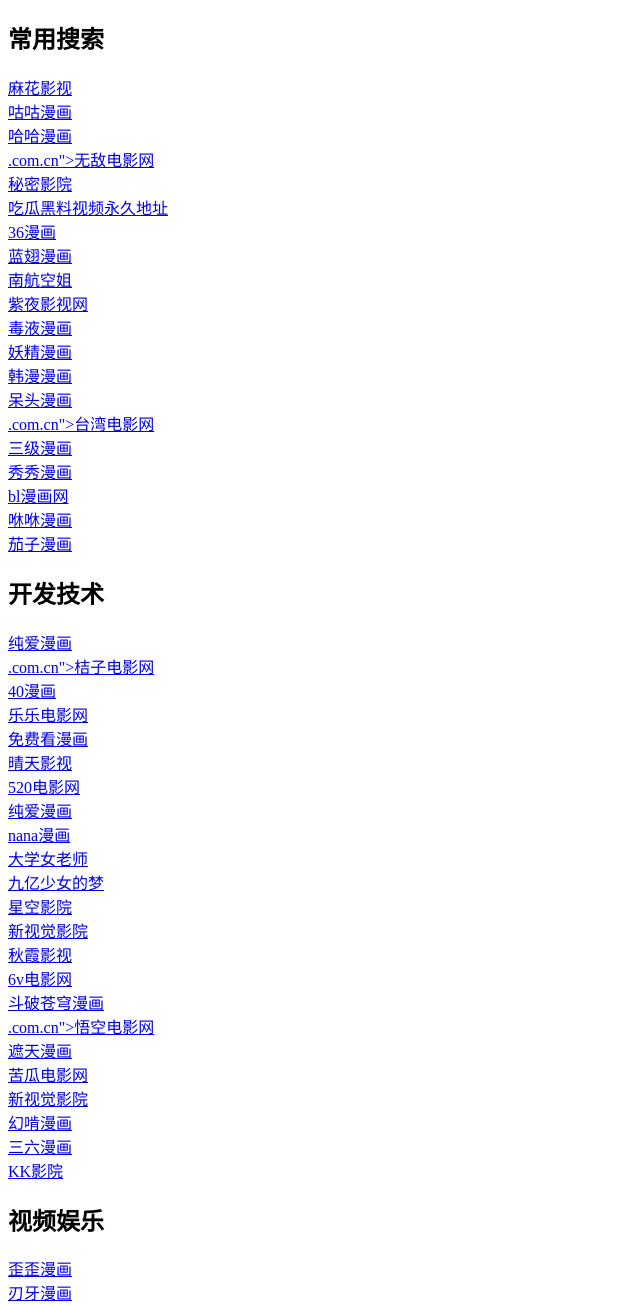
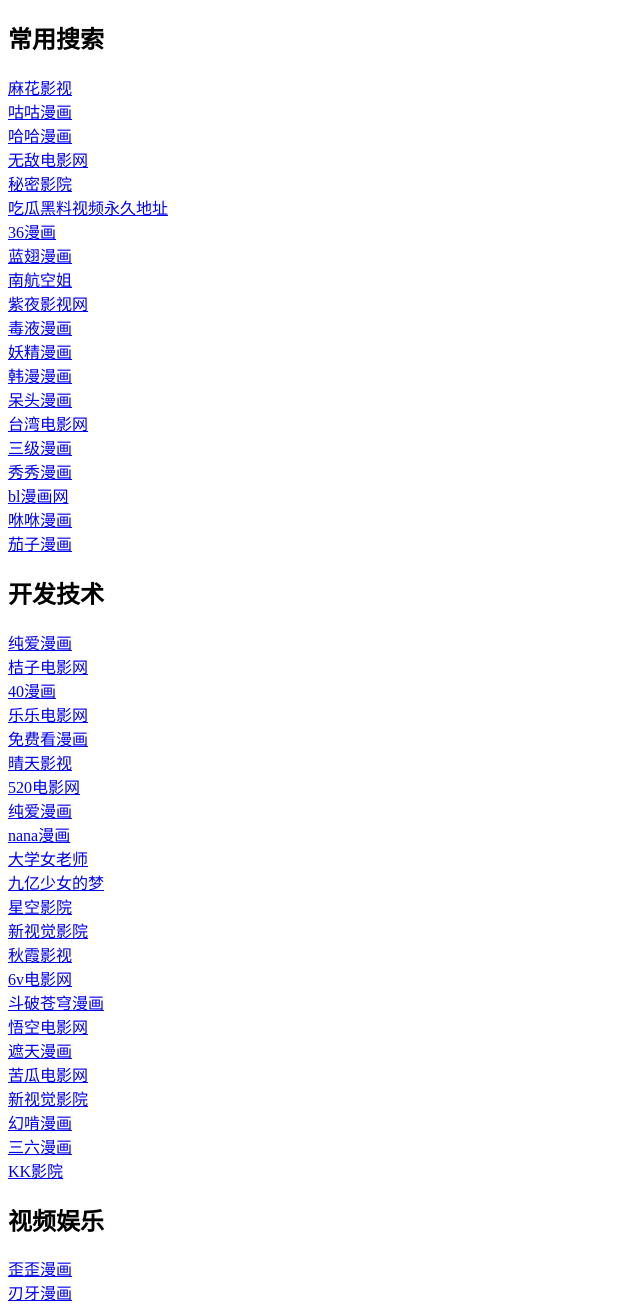
Before and after one commit to zuipianzaiwangzhidaohang/zuipianzaiwangzhidaohang.github.io, a plain HTML site: page index.html in a window 1280 px wide. Shown: the top 1305 px of the page, without its empty margins (0-640 px from the left). Drawn offline with Linux system fonts and the light colour scheme.

Commit message:
Update index.html

```diff
--- a/index.html
+++ b/index.html
@@ -13,7 +13,7 @@
 <a href="https://www.mahuayingshi-ac.com.cn">麻花影视</a><br>
 <a href="https://gugumanhua-cn.com.cn">咕咕漫画</a><br>
 <a href="https://hahamanhua-book.com.cn">哈哈漫画</a><br>
-<a href="https://www.wudidianyingwang-cn">.com.cn">无敌电影网</a><br>
+<a href="https://www.wudidianyingwang-">无敌电影网</a><br>
 <a href="https://mimiyingyuan-ac.com.cn">秘密影院</a><br>
 <a href="https://www.chiguaheiliaoshipinyongjiudizhi-app.com.cn">吃瓜黑料视频永久地址</a><br>
 <a href="https://www.36manhua-book.com.cn">36漫画</a><br>
@@ -24,7 +24,7 @@
 <a href="https://www.yaojingmanhua-h5.com.cn">妖精漫画</a><br>
 <a href="https://www.hanmanmanhua-book.com.cn">韩漫漫画</a><br>
 <a href="https://daitoumanhua-app.com.cn">呆头漫画</a><br>
-<a href="https://taiwandianyingwang-cn">.com.cn">台湾电影网</a><br>
+<a href="https://taiwandianyingwang-">台湾电影网</a><br>
 <a href="https://www.sanjimanhua-zh.com.cn">三级漫画</a><br>
 <a href="https://www.xiuxiumanhua-wap.com.cn">秀秀漫画</a><br>
 <a href="https://www.blmanhuawang-h5.com.cn">bl漫画网</a><br>
@@ -35,7 +35,7 @@
 
 
 <a href="https://chunaimanhua-vip.com.cn">纯爱漫画</a><br>
-<a href="https://juzidianyingwang-cn">.com.cn">桔子电影网</a><br>
+<a href="https://juzidianyingwang-">桔子电影网</a><br>
 <a href="https://www.40manhua-app.com.cn">40漫画</a><br>
 <a href="https://leledianyingwang-h5.com.cn">乐乐电影网</a><br>
 <a href="https://mianfeikanmanhua-wap.com.cn">免费看漫画</a><br>
@@ -50,7 +50,7 @@
 <a href="https://qiuxiayingshi-zaixian.com.cn">秋霞影视</a><br>
 <a href="https://www.6vdianyingwang-top.com.cn">6v电影网</a><br>
 <a href="https://www.doupocangqiongmanhua-book.com.cn">斗破苍穹漫画</a><br>
-<a href="https://www.wukongdianyingwang-cn">.com.cn">悟空电影网</a><br>
+<a href="https://www.wukongdianyingwang-">悟空电影网</a><br>
 <a href="https://zhetianmanhua-wap.com.cn">遮天漫画</a><br>
 <a href="https://www.kuguadianyingwang-h5.com.cn">苦瓜电影网</a><br>
 <a href="https://www.xinshijueyingyuan-top1.com.cn">新视觉影院</a><br>
@@ -76,7 +76,7 @@
 <a href="https://xingaimanhua-book.com.cn">性爱漫画</a><br>
 <a href="https://yinumanhua-vip.com.cn">乙女漫画</a><br>
 <a href="https://www.dvddianyingwang-5g.com.cn">dvd电影网</a><br>
-<a href="https://www.taiwandianyingwang-cn">.com.cn">台湾电影网</a><br>
+<a href="https://www.taiwandianyingwang-">台湾电影网</a><br>
 <a href="https://keaimanhua-book.com.cn">可爱漫画</a><br>
 <a href="https://hanjudianyingwang-zh.com.cn">韩剧电影网</a><br>
 
```
